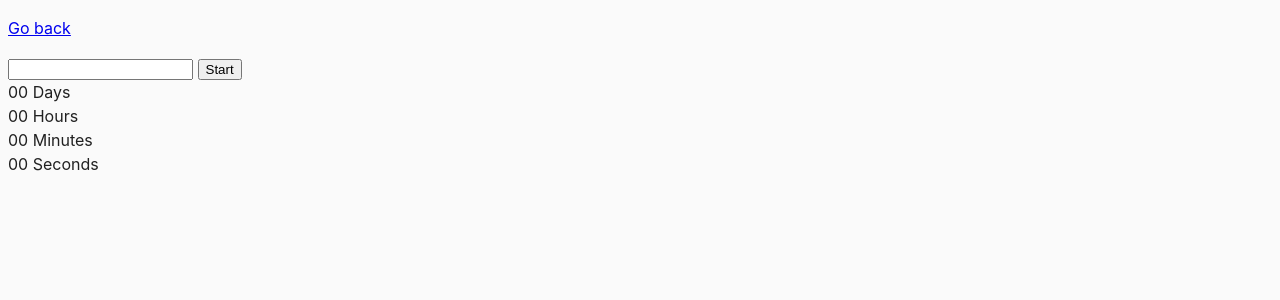
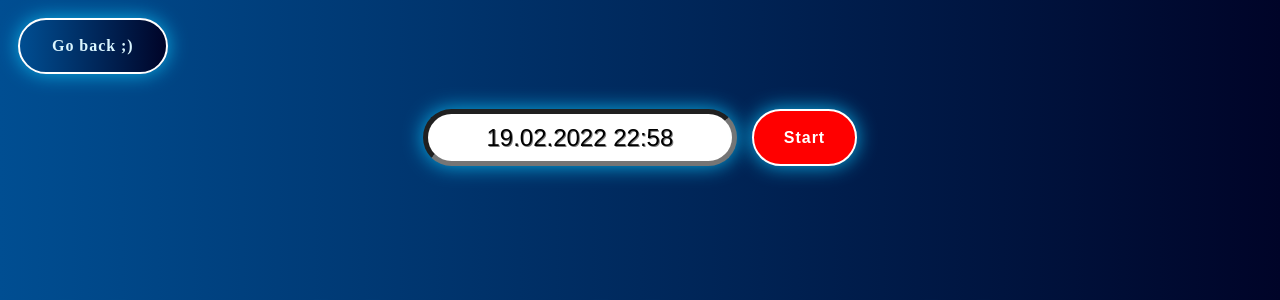
Before and after one commit to LameWolf/goit-js-hw-09-new, a website built with Parcel: page src/02-timer.html in a window 1280 px wide. Shown: the top 300 px of the page. Built offline with nearby package versions, Linux system fonts and the light colour scheme.

Commit message:
Completed Task 2 and some fixes
1. Fixed back button;
2. Changed css to scss files;
3. Completed task 2 (timer).

```diff
--- a/package.json
+++ b/package.json
@@ -24,5 +24,9 @@
     "parcel-plugin-nuke-dist": "^1.0.1",
     "posthtml-include": "^1.6.2",
     "sass": "^1.32.8"
+  },
+  "dependencies": {
+    "flatpickr": "^4.6.9",
+    "notiflix": "^3.2.4"
   }
 }
--- a/src/02-timer.html
+++ b/src/02-timer.html
@@ -4,14 +4,13 @@
     <meta charset="UTF-8" />
     <meta name="viewport" content="width=device-width, initial-scale=1.0" />
     <title>Countdown timer</title>
-    <link rel="stylesheet" href="css/common.css" />
   </head>
   <body>
-    <p><a href="index.html">Go back</a></p>
-
-    <input type="text" id="datetime-picker" />
-    <button type="button" data-start>Start</button>
-
+    <a class="return-button" href="index.html">Go back ;)</a>
+    <div class="input-container">
+      <input type="text" id="datetime-picker" />
+      <button class="start" type="button" data-start>Start</button>
+    </div>
     <div class="timer">
       <div class="field">
         <span class="value" data-days>00</span>
@@ -30,7 +29,6 @@
         <span class="label">Seconds</span>
       </div>
     </div>
-
     <script src="js/02-timer.js"></script>
   </body>
 </html>
--- /dev/null
+++ b/src/index.js
@@ -0,0 +1,4 @@
+import "./sass/main.scss";
+import "./js/01-color-switcher";
+import "./js/02-timer";
+import "./js/03-promises";
--- a/src/js/01-color-switcher.js
+++ b/src/js/01-color-switcher.js
@@ -1,4 +1,4 @@
-import "../css/common.css";
+import "../sass/switch-colors.scss";
 
 const getRandomHexColor = () => {
   return `#${Math.floor(Math.random() * 16777215).toString(16)}`;
--- a/src/js/02-timer.js
+++ b/src/js/02-timer.js
@@ -0,0 +1,140 @@
+import "../sass/timer.scss";
+import "flatpickr/dist/flatpickr.min.css";
+require("flatpickr/dist/themes/dark.css");
+import "notiflix/dist/notiflix-3.2.4.min.css";
+import flatpickr from "flatpickr";
+import Notiflix from "notiflix";
+
+// || ========== Reference ========== ||
+
+const refs = {
+  inputEl: document.querySelector("#datetime-picker"),
+  btnStart: document.querySelector("[data-start]"),
+  days: document.querySelector("[data-days]"),
+  hours: document.querySelector("[data-hours]"),
+  minutes: document.querySelector("[data-minutes]"),
+  seconds: document.querySelector("[data-seconds]"),
+};
+
+// || ========== Initial Button Attributes ========== ||
+
+refs.btnStart.disabled = true;
+refs.btnStart.style.backgroundColor = "#ff0000";
+
+// || ========== Flatpickr initialization ========== ||
+
+const options = {
+  enableTime: true,
+  time_24hr: true,
+  dateFormat: "d.m.Y H:i",
+  weekNumbers: true,
+  defaultDate: new Date(),
+  minuteIncrement: 1,
+  onClose(selectedDates) {
+    const currentDate = Date.now();
+    const selectedTime = selectedDates[0];
+
+    if (selectedTime <= currentDate) {
+      Notiflix.Notify.failure("Please choose a date in the future!");
+    } else {
+      refs.btnStart.disabled = false;
+      refs.btnStart.style.backgroundColor = "#19ff04";
+    }
+  },
+};
+
+flatpickr("#datetime-picker", options);
+const callendars = refs.inputEl._flatpickr;
+
+// || ========== Timer ========== ||
+
+class Timer {
+  constructor({ onTick }) {
+    this.onTick = onTick;
+    this.intervalId = null;
+    this.isActive = false;
+  }
+
+  start() {
+    if (this.isActive) {
+      return;
+    }
+    const selectedTime = callendars.selectedDates[0].getTime();
+    Notiflix.Notify.success("Conglaturations! Timer has started!");
+    refs.inputEl.disabled = true;
+    refs.inputEl.style.textShadow = "none";
+
+    this.isActive = true;
+    this.intervalId = setInterval(() => {
+      const currentDate = Date.now();
+      const deltaMs = selectedTime - currentDate;
+      const convertedTime = convertMs(deltaMs);
+      this.onTick(convertedTime);
+
+      if (deltaMs <= 0) {
+        this.stop();
+      }
+    }, 1000);
+
+    refs.btnStart.disabled = true;
+    refs.btnStart.style.backgroundColor = "#fc0404";
+  }
+
+  stop() {
+    clearInterval(this.intervalId);
+    this.isActive = false;
+    const convertedTime = convertMs(0);
+    this.onTick(convertedTime);
+
+    Notiflix.Notify.info("Timer has stopped!");
+
+    refs.inputEl.disabled = false;
+    refs.inputEl.style.textShadow = "grey 1px 1px";
+  }
+}
+
+// || ========== Convert ms ========== ||
+
+const convertMs = (ms) => {
+  // Number of milliseconds per unit of time
+  const second = 1000;
+  const minute = second * 60;
+  const hour = minute * 60;
+  const day = hour * 24;
+
+  // Remaining days
+  const days = Math.floor(ms / day);
+  // Remaining hours
+  const hours = Math.floor((ms % day) / hour);
+  // Remaining minutes
+  const minutes = Math.floor(((ms % day) % hour) / minute);
+  // Remaining seconds
+  const seconds = Math.floor((((ms % day) % hour) % minute) / second);
+
+  return { days, hours, minutes, seconds };
+};
+
+// || ========== Add Leading Zero ========== ||
+
+const addLeadingZero = (value) => {
+  return String(value).padStart(2, 0);
+};
+
+// || ========== Render function ========== ||
+
+const renderTimerUi = ({ days, hours, minutes, seconds }) => {
+  refs.days.textContent = addLeadingZero(days);
+  refs.hours.textContent = addLeadingZero(hours);
+  refs.minutes.textContent = addLeadingZero(minutes);
+  refs.seconds.textContent = addLeadingZero(seconds);
+};
+
+// || ========== Handle Timer Start ========== ||
+
+const timer = new Timer({ onTick: renderTimerUi });
+
+const handleTimerStart = () => {
+  timer.start();
+};
+
+refs.btnStart.addEventListener("click", handleTimerStart);
--- /dev/null
+++ b/src/sass/main.scss
@@ -0,0 +1,12 @@
+@import "./switch-colors.scss";
+@import "./timer.scss";
+@import "./promice.scss";
+
+* {
+  box-sizing: border-box;
+}
+
+img {
+  display: block;
+  max-width: 100%;
+}
--- a/src/css/common.css
+++ b/src/sass/switch-colors.scss
@@ -1,7 +1,3 @@
-* {
-  box-sizing: border-box;
-}
-
 body {
   font-family: -apple-system, BlinkMacSystemFont, "Segoe UI", Roboto,
     Oxygen-Sans, Ubuntu, Cantarell, "Helvetica Neue", sans-serif;
@@ -12,21 +8,20 @@ body {
   line-height: 1.5;
 }
 
-img {
-  display: block;
-  max-width: 100%;
-}
-
 .main-page-container {
   display: flex;
   justify-content: center;
 }
 
 .main-page-link {
+  display: inline-block;
+  text-align: center;
   margin-top: 300px;
+  color: #000000;
+  background: #fff;
+  padding: 0.7rem 1.5rem; /* Поля вокруг текста */
   text-decoration: none;
-  width: 100px;
-  height: 55px;
+  border: 2px solid #000000;
   border-radius: 4px;
   cursor: pointer;
 }
--- /dev/null
+++ b/src/sass/timer.scss
@@ -0,0 +1,99 @@
+.input-container {
+  display: flex;
+  justify-content: center;
+  margin-top: 30px;
+}
+
+// html,
+// body {
+//   width: 100%;
+//   height: 100%;
+// }
+
+body {
+  background: linear-gradient(to right, #004e92, #000428);
+}
+
+.timer {
+  font-family: "Share Tech Mono", monospace;
+  display: flex;
+  justify-content: center;
+  text-align: center;
+  margin: 90px 10px;
+  padding: 50px 0;
+  color: #daf6ff;
+  text-shadow: 0 0 20px rgba(10, 175, 230, 1), 0 0 20px rgba(10, 175, 230, 0);
+}
+
+#datetime-picker {
+  height: 45px;
+  width: 300px;
+  margin-right: 15px;
+  text-align: center;
+  border-width: 5px;
+  border-radius: 40px;
+  border-color: #757575;
+  font-size: 24px;
+  font-weight: 500;
+  box-shadow: 0 0 20px rgba(10, 175, 230, 1), 0 0 20px rgba(10, 175, 230, 0);
+  text-shadow: grey 1px 1px;
+}
+
+.start {
+  display: inline-block;
+  align-items: center;
+  justify-content: center;
+  padding: 10px 30px;
+  font-style: normal;
+  font-weight: 700;
+  font-size: 16px;
+  line-height: 1.87;
+  letter-spacing: 0.06em;
+  color: #ffffff;
+  background-color: #757575;
+  box-shadow: 0 0 20px rgba(10, 175, 230, 1), 0 0 20px rgba(10, 175, 230, 0);
+  border: 2px solid #ffffff;
+  border-radius: 40px;
+  cursor: pointer;
+}
+
+.field {
+  display: flex;
+  justify-content: center;
+  align-items: center;
+  // margin-right: 55px;
+}
+
+.field:last-child {
+  margin-right: 0px;
+}
+
+.value {
+  letter-spacing: 0.05em;
+  font-size: 80px;
+}
+
+.label {
+  letter-spacing: 0.1em;
+  font-size: 36px;
+  padding: 0 25px;
+}
+
+.return-button {
+  display: inline-block;
+  margin: 10px 0 5px 10px;
+  padding: 0.7rem 2rem;
+  text-align: center;
+  text-decoration: none;
+  color: #daf6ff;
+  background: linear-gradient(to right, #004e92, #000428);
+  box-shadow: 0 0 20px rgba(10, 175, 230, 1), 0 0 20px rgba(10, 175, 230, 0);
+  border: 2px solid #ffffff;
+  border-radius: 40px;
+  font-style: normal;
+  font-weight: 700;
+  font-size: 16px;
+  line-height: 1.87;
+  letter-spacing: 0.06em;
+  cursor: pointer;
+}
```
Also changed, not shown: src/01-color-switcher.html (+3 -6 lines), src/03-promises.html (+0 -1 lines), src/index.html (+0 -1 lines), src/sass/promice.scss (added), 1 other file.
